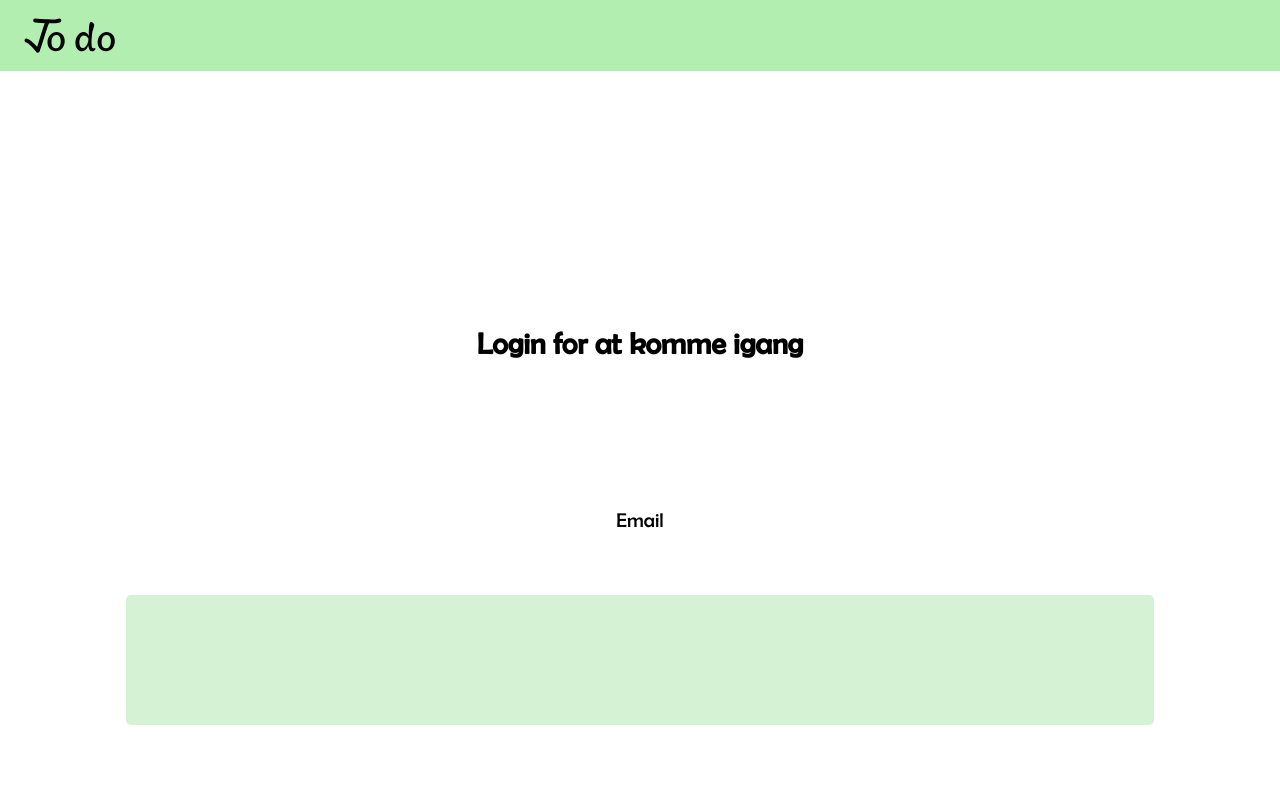
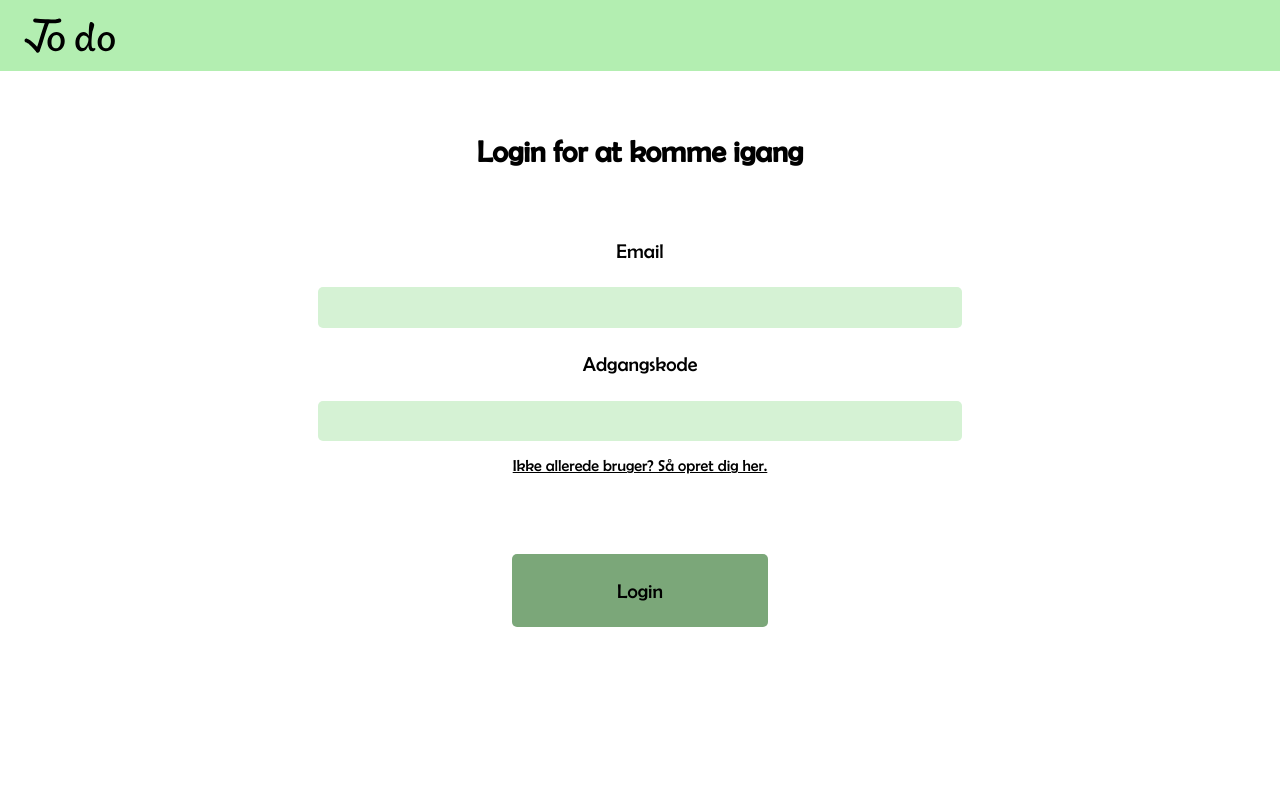
Before and after one commit to Thomasmc96/Todos, a React (Create React App) app: page /login in a window 1280 px wide. Shown: the top 791 px of the page. Built offline with nearby package versions, Linux system fonts and the light colour scheme.

Commit message:
desktop style login

```diff
--- a/src/components/Login/Login.css
+++ b/src/components/Login/Login.css
@@ -51,6 +51,10 @@
   background-color: #d5f2d4;
 }
 
+.pTags{
+  font-family: berlin;
+}
+
 #loginError {
   color: #fc4848;
   width: 60%;
@@ -60,3 +64,34 @@
 .loading {
   margin-top: 15%;
 }
+
+
+@media only screen and (min-width: 992px) {
+  .loginSection h1 {
+    margin-top: 5%;
+  }
+
+  .labels {
+    margin: 2% !important;
+  }
+
+  .loginForm .inputBoxLogin {
+    width: 50%;
+    height: 3vw;
+  }
+
+  .loginForm {
+    margin: 2%;
+  }
+
+  .loginForm button {
+    background-color: #7ba779;
+    padding: 2%;
+    margin: 1%;
+    border-radius: 5px;
+    margin-bottom: 0%;
+    margin-top: 5%;
+    width: 20%;
+    color: black;
+  }
+}
--- a/src/components/Login/Login.js
+++ b/src/components/Login/Login.js
@@ -79,10 +79,10 @@ const Login = () => {
           required
         />
         <Link to={"/signup"}>
-          <p>Ikke allerede bruger? Så opret dig her.</p>
+          <p className="pTags">Ikke allerede bruger? Så opret dig her.</p>
         </Link>
         {showLoginError && (
-          <p id="loginError">
+          <p className="pTags" id="loginError">
             En af de indtastede værdier er forkerte - prøv igen!
           </p>
         )}
```
